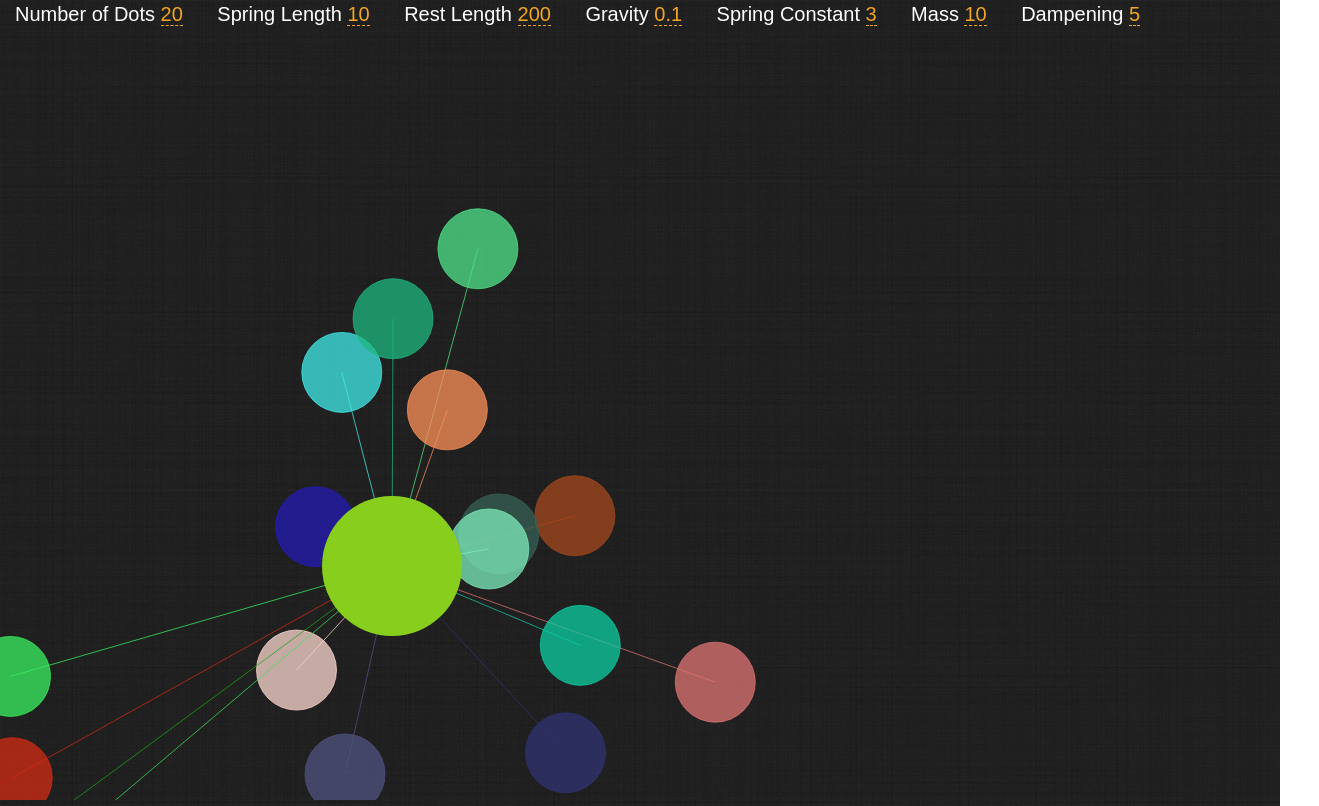
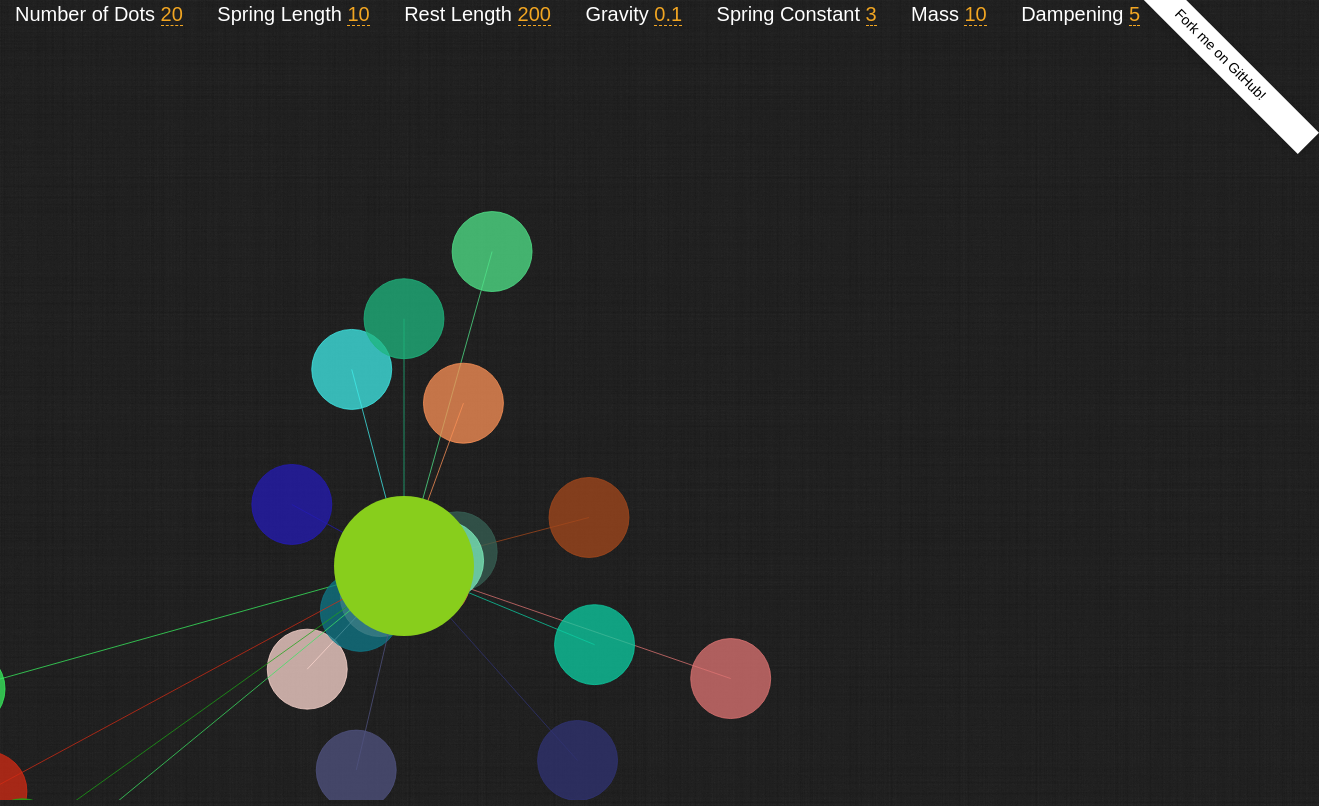
Before and after one commit to codedependant/CanvasSprings, a plain HTML site: page index.html in a window 1280 px wide. Shown: the whole page, 1319 px wide, since content can reach past the window. Drawn offline with nearby package versions, Linux system fonts and the light colour scheme.

Commit message:
added git and facebook badges

```diff
--- a/index.html
+++ b/index.html
@@ -31,6 +31,16 @@
 
 </head>
 <body>
+
+<div id="fb-root"></div>
+<script>(function(d, s, id) {
+  var js, fjs = d.getElementsByTagName(s)[0];
+  if (d.getElementById(id)) return;
+  js = d.createElement(s); js.id = id;
+  js.src = "//connect.facebook.net/en_US/all.js#xfbml=1&appId=260881157327545";
+  fjs.parentNode.insertBefore(js, fjs);
+}(document, 'script', 'facebook-jssdk'));</script>
+
   <!-- Prompt IE 6 users to install Chrome Frame. Remove this if you support IE 6.
        chromium.org/developers/how-tos/chrome-frame-getting-started -->
   <!--[if lt IE 7]><p class=chromeframe>Your browser is <em>ancient!</em> <a href="http://browsehappy.com/">Upgrade to a different browser</a> or <a href="http://www.google.com/chromeframe/?redirect=true">install Google Chrome Frame</a> to experience this site.</p><![endif]-->
@@ -52,6 +62,59 @@
       margin-right: 0;
       display: block;
     }
+    body
+    {
+        color:white;
+    }
+
+    /**
+     * Github badge
+     */
+    #github{
+        right:-65px;
+        height:30px;
+        top:40px;
+        position:absolute;
+        text-decoration:none;
+        width:250px;
+        -moz-transform:rotate(45deg);
+        -webkit-transform:rotate(45deg);
+        -o-transform:rotate(45deg);
+        -ms-transform:rotate(45deg);
+        transform:rotate(45deg)
+    }
+    #github span{
+        color:#000;
+        background:#fff;
+        font-size:14px;
+        left:0;
+        padding:5px 0;
+        position:absolute;
+        text-align:center;
+        width:250px;
+        -moz-box-shadow:rgba(0,0,0,0.2) 1px 1px 10px;
+        -webkit-box-shadow:rgba(0,0,0,0.2) 1px 1px 10px;
+        -o-box-shadow:rgba(0,0,0,0.2) 1px 1px 10px;
+        box-shadow:rgba(0,0,0,0.2) 1px 1px 10px;
+        -moz-transition-property:opacity;
+        -webkit-transition-property:opacity;
+        -o-transition-property:opacity;
+        transition-property:opacity;
+        -moz-transition-duration:1s;
+        -webkit-transition-duration:1s;
+        -o-transition-duration:1s;
+        transition-duration:1s
+    }
+    #github span:last-child{
+        background:#a30207;
+        opacity:0
+    }
+    #github:hover span:first-child{
+        opacity:0
+    }
+    #github:hover span:last-child{
+        opacity:1
+    }
   </style>
 
   <div role="main">
@@ -70,7 +133,19 @@
 
       <span class='control'>Dampening <span class="adjustable-number" id="dampening"> 0</span></span>
 
+    <div class="fb-like control"
+         data-href="http://codefendant.github.com/CanvasSprings/"
+         data-send="false"
+         data-width="100"
+         data-show-faces="false"
+
+         colorscheme="dark"
+         ></div>
     </div>
+    <a id="github" href="https://github.com/codefendant/CanvasSprings">
+        <span>Fork me on GitHub!</span>
+        <span>Go to git hub!</span>
+    </a>
     <canvas id="canvas">
 
     </canvas>
```
Also changed, not shown: 1 other file.
